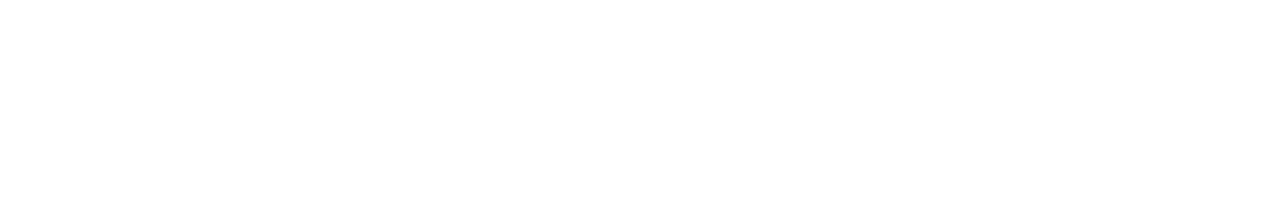
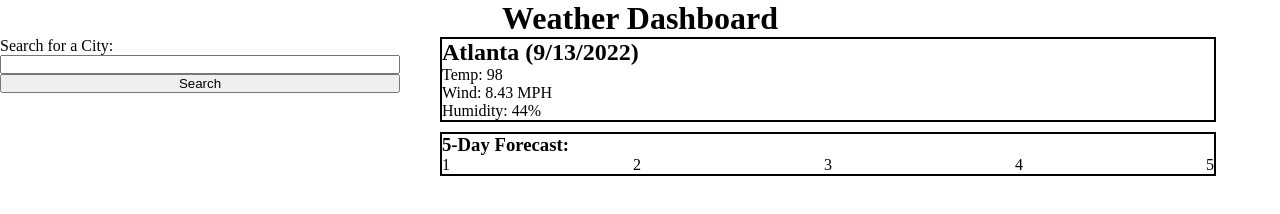
Before and after one commit to kyleyee522/weather-forecast, a plain HTML site: page index.html in a window 1280 px wide. Drawn offline with Linux system fonts and the light colour scheme.

Commit message:
created barebones look

```diff
--- a/assets/css/style.css
+++ b/assets/css/style.css
@@ -0,0 +1,42 @@
+* {
+	margin: 0;
+	padding: 0;
+}
+
+header {
+	text-align: center;
+}
+
+main {
+	display: flex;
+}
+
+.search-city {
+	width: 400px;
+	margin-right: 20px;
+}
+
+.search-city form {
+	display: flex;
+	flex-direction: column;
+}
+
+.city-weather {
+	margin-left: 20px;
+	flex-grow: 0.9;
+}
+
+.current-weather {
+	border: 2px solid black;
+	margin-bottom: 10px;
+}
+
+.five-day-forecast {
+	border: 2px solid black;
+	/* margin-top: 10px; */
+}
+
+.forecast-cards {
+	display: flex;
+	justify-content: space-between;
+}
--- a/index.html
+++ b/index.html
@@ -3,7 +3,39 @@
 	<head>
 		<meta charset="UTF-8" />
 		<meta name="viewport" content="width=device-width, initial-scale=1.0" />
+		<link rel="stylesheet" href="./assets/css/style.css" />
 		<title>Document</title>
 	</head>
-	<body></body>
+	<body>
+		<header>
+			<h1>Weather Dashboard</h1>
+		</header>
+		<main>
+			<section class="search-city">
+				<form action="">
+					<label for="city">Search for a City:</label>
+					<input type="text" id="city" name="city" />
+					<input type="submit" value="Search" />
+				</form>
+			</section>
+			<section class="city-weather">
+				<section class="current-weather">
+					<h2>Atlanta (9/13/2022)</h2>
+					<p>Temp: 98</p>
+					<p>Wind: 8.43 MPH</p>
+					<p>Humidity: 44%</p>
+				</section>
+				<section class="five-day-forecast">
+					<h3>5-Day Forecast:</h3>
+					<div class="forecast-cards">
+						<div>1</div>
+						<div>2</div>
+						<div>3</div>
+						<div>4</div>
+						<div>5</div>
+					</div>
+				</section>
+			</section>
+		</main>
+	</body>
 </html>
```
